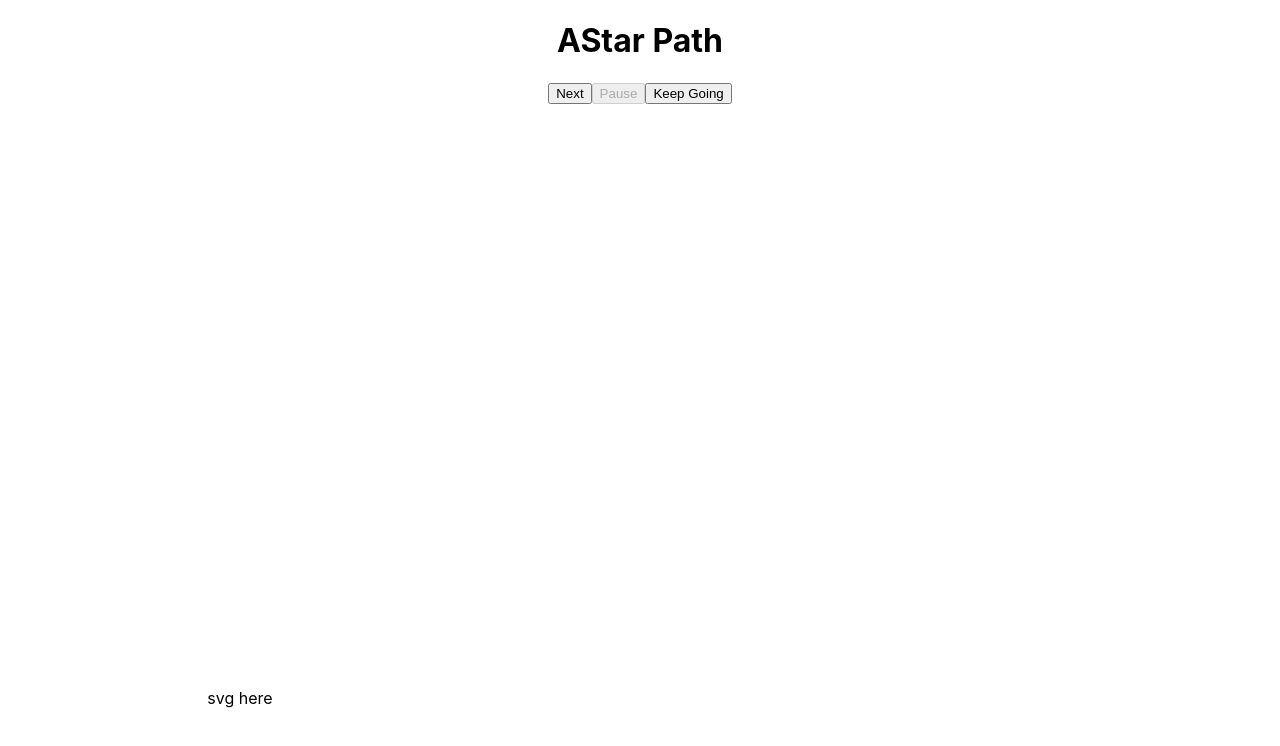
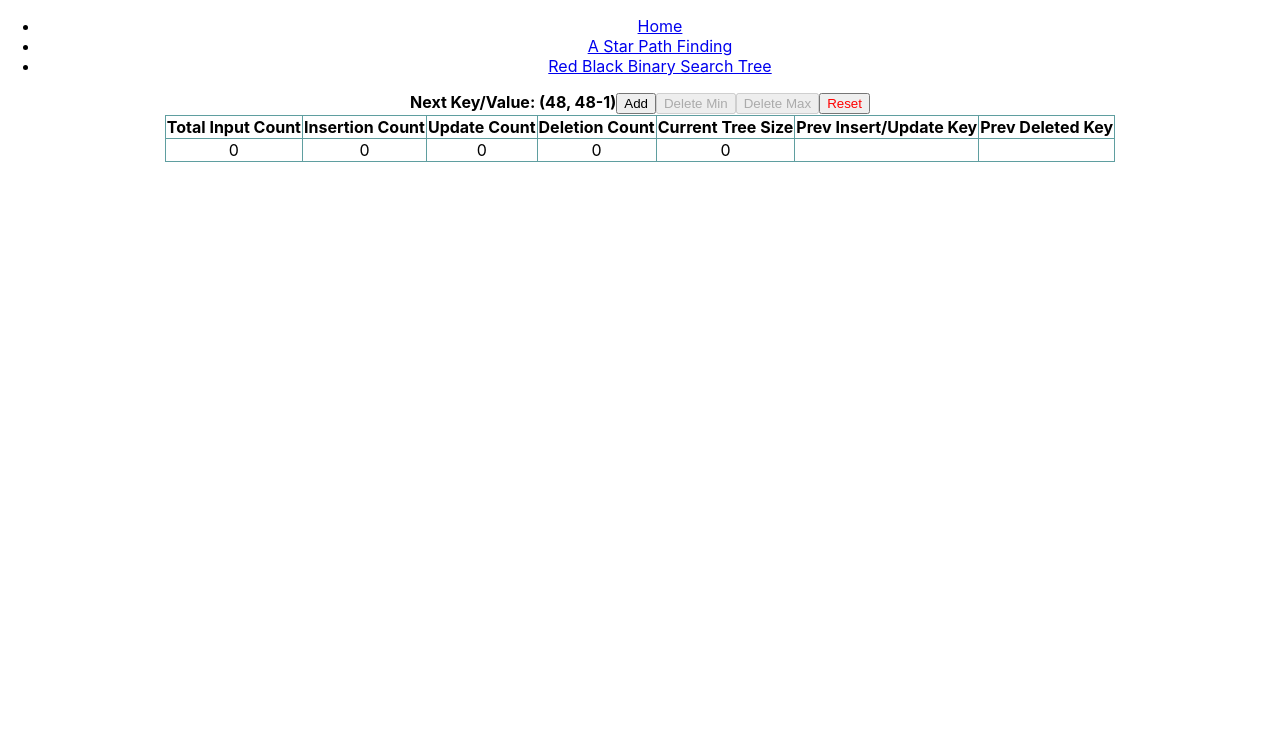
Before and after one commit to y-pan/algo-ts, a React (Create React App) app: page /tree in a window 1280 px wide. Shown: the top 746 px of the page. Built offline with nearby package versions, Linux system fonts and the light colour scheme.

Commit message:
Added React router.

```diff
--- a/package.json
+++ b/package.json
@@ -8,9 +8,11 @@
     "@types/node": "12.12.5",
     "@types/react": "16.9.11",
     "@types/react-dom": "16.9.3",
+    "@types/react-router-dom": "^5.1.2",
     "d3": "^5.7.2",
     "react": "^16.11.0",
     "react-dom": "^16.11.0",
+    "react-router-dom": "latest",
     "react-scripts": "3.2.0",
     "typescript": "3.6.4"
   },
@@ -34,5 +36,7 @@
       "last 1 firefox version",
       "last 1 safari version"
     ]
+  },
+  "devDependencies": {
   }
 }
--- a/src/App.tsx
+++ b/src/App.tsx
@@ -1,12 +1,11 @@
 import React from 'react';
 import './App.css';
-import {AStarPathView} from "./components/AStarPathView";
+import Routers from "./Routers";
 
 const App: React.FC = () => {
     return (
         <div className="App">
-            {/*<TreeView/>*/}
-            <AStarPathView/>
+            <Routers/>
         </div>
     );
 };
--- /dev/null
+++ b/src/Routers.tsx
@@ -0,0 +1,44 @@
+import React from "react";
+import {Link, Route, Router, Switch} from "react-router-dom";
+import {AStarPathView} from "./components/AStarPathView";
+import {TreeView} from "./components/TreeView";
+import {createBrowserHistory} from "history";
+
+const history = createBrowserHistory();
+
+const Routers: React.FC = () => {
+    return (
+        <Router history={history}>
+            <div>
+                <nav>
+                    <ul>
+                        <li>
+                            <Link to="/">Home</Link>
+                        </li>
+                        <li>
+                            <Link to="/astar">A Star Path Finding</Link>
+                        </li>
+                        <li>
+                            <Link to="/tree">Red Black Binary Search Tree</Link>
+                        </li>
+                    </ul>
+                </nav>
+
+                <Switch>
+                    <Route path="/astar">
+                        <AStarPathView/>
+                    </Route>
+                    <Route path="/tree">
+                        <TreeView/>
+                    </Route>
+                </Switch>
+            </div>
+        </Router>
+    );
+};
+export default Routers;
+//
+// class Routers extends React.Component {
+//     render(): JSX.Element {
+//     }
+// }
--- a/src/components/AStarPathView.tsx
+++ b/src/components/AStarPathView.tsx
@@ -18,7 +18,7 @@ interface AStartPathViewState {
     canKeepGoing: boolean;
 }
 
-const ROWS = 5, COLS = 4;
+const ROWS = 50, COLS = 50;
 const sRow = 0, sCol = 0, gRow = Math.floor(ROWS - 1), gCol = Math.floor((COLS - 1));
 const wallRate = 0.2;
 
```
Also changed, not shown: 1 other file (tests, documents, lock files or other folders).
